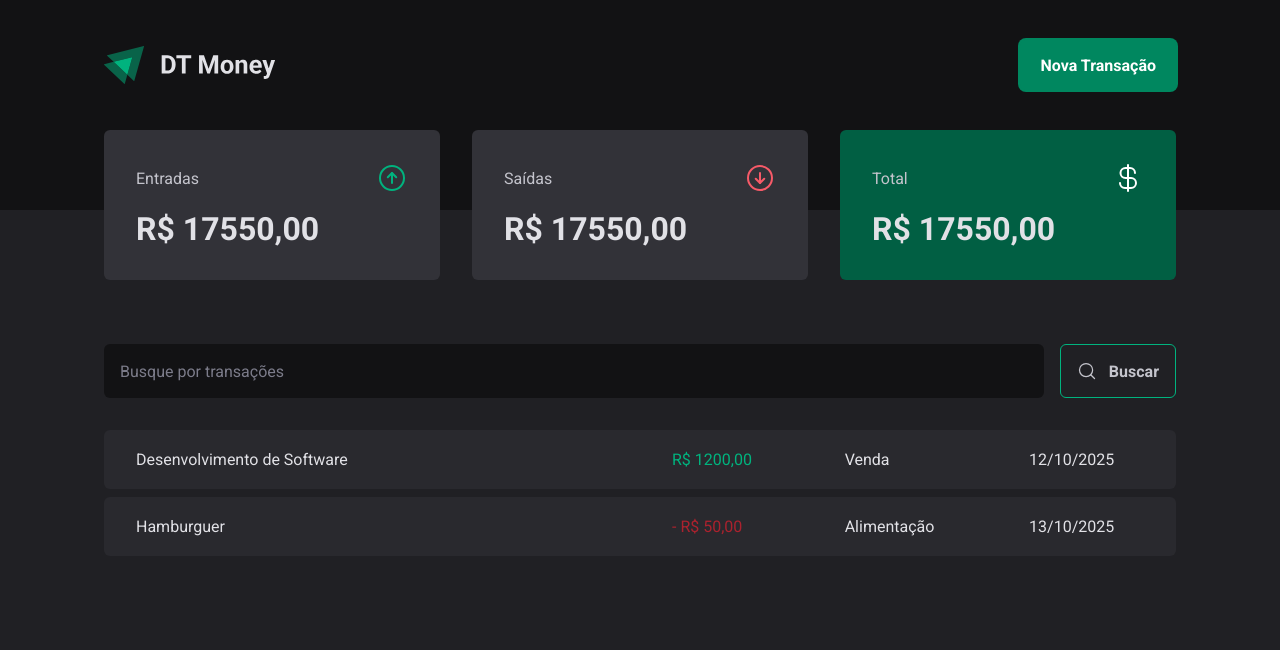
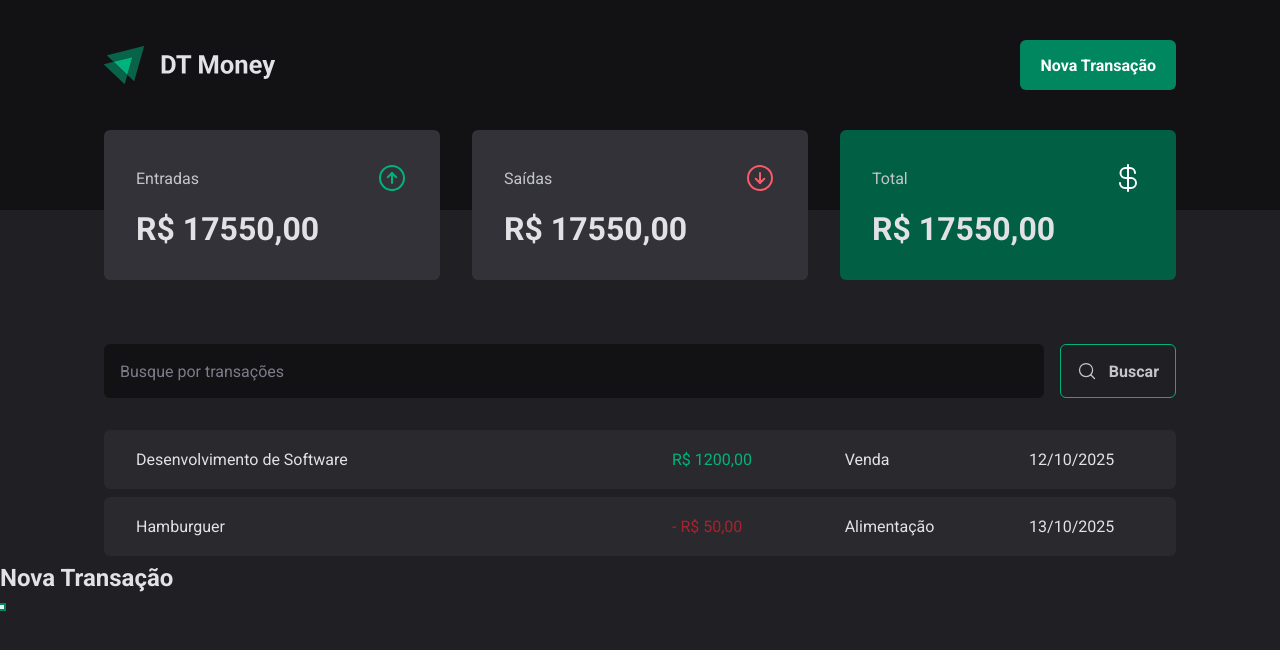
Before and after one commit to DevCarlos779/dt-money, a React (Vite) app: page / in a window 1280 px wide. Both pictures are taken after a click on the button "Nova Transação". Shown: the top 650 px of the page. Built offline with nearby package versions, Linux system fonts and the light colour scheme.

Commit message:
Adicionando estrutura do Modal de nova transação

```diff
--- a/src/components/Header/index.tsx
+++ b/src/components/Header/index.tsx
@@ -1,4 +1,5 @@
 import { HeaderContainer, HeaderContent, NewTransactionButton } from "./styles";
+import * as Dialog from "@radix-ui/react-dialog";
 
 import logoImg from "../../assets/logo.svg"
 
@@ -7,7 +8,24 @@
         <HeaderContainer>
             <HeaderContent>
                 <img src={logoImg} alt="" />
-                <NewTransactionButton>Nova Transação</NewTransactionButton>
+
+                <Dialog.Root>
+                    <Dialog.Trigger asChild>
+                        <NewTransactionButton>Nova Transação</NewTransactionButton>
+                    </Dialog.Trigger>
+
+
+                    <Dialog.Portal>
+                        <Dialog.Overlay />
+
+                        <Dialog.Content>
+                            <Dialog.Title>Nova Transação</Dialog.Title>
+
+                            <Dialog.Close />
+                        </Dialog.Content>
+                    </Dialog.Portal>
+                </Dialog.Root>
+
             </HeaderContent>
         </HeaderContainer>
     )
```
